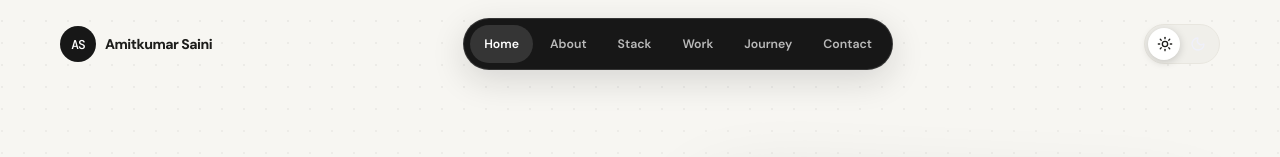
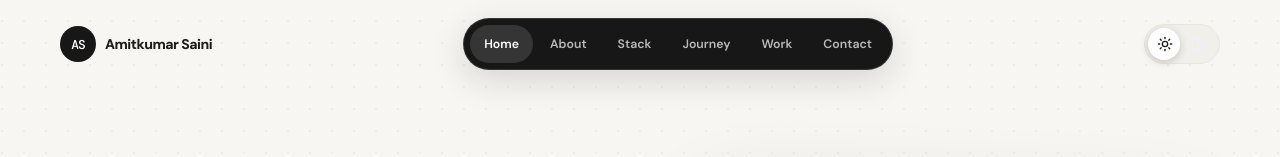
Before and after one commit to CodeCrafter021/Portfolio, a React (Vite) app in the folder forntend/: page / in a window 1280 px wide. Shown: the top 157 px of the page. Built offline with nearby package versions, Linux system fonts and the light colour scheme; no server answers; the HTML template or start-up script is replaced by a standard one.

Commit message:
Fix: Navbar sequence

```diff
--- a/forntend/src/components/Navbar.jsx
+++ b/forntend/src/components/Navbar.jsx
@@ -5,8 +5,8 @@ const links = [
   { label: 'Home', href: '#home' },
   { label: 'About', href: '#about' },
   { label: 'Stack', href: '#skills' },
+  { label: 'Journey', href: '#experience' },
   { label: 'Work', href: '#projects' },
-  { label: 'Journey', href: '#experience' },
   { label: 'Contact', href: '#contact' },
 ];
 
```
